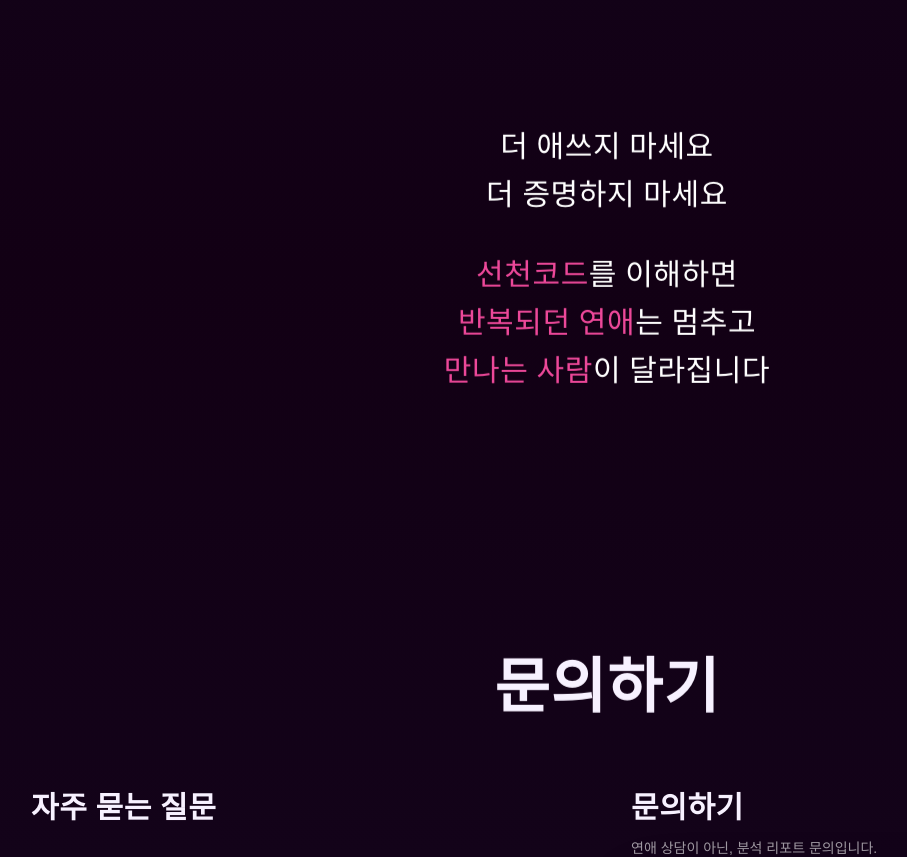
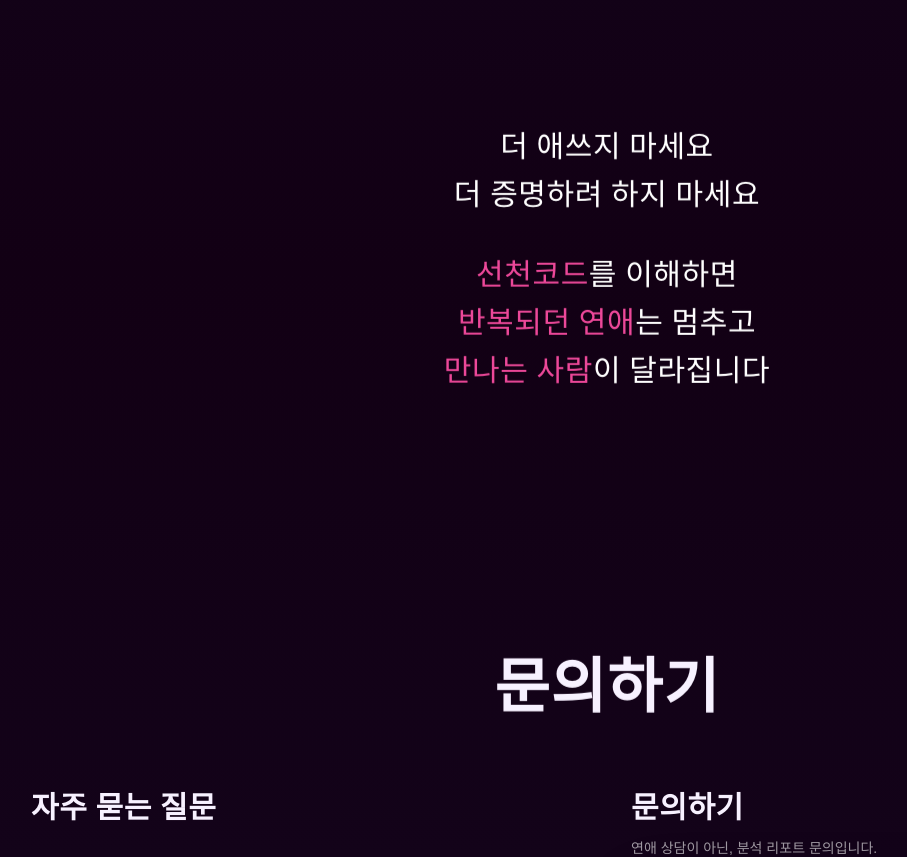
Before and after one commit to woolbo100/buzasun, a Next.js app: page / in a window 1280 px wide. Shown: the part 5480-6337 px from the top of the page, without its empty margins (33-940 px from the left). Built offline with nearby package versions, Linux system fonts and the light colour scheme.

Commit message:
update design

```diff
--- a/components/Contact.tsx
+++ b/components/Contact.tsx
@@ -55,7 +55,7 @@ export default function Contact() {
                     }}
                   >
                     더 애쓰지 마세요<br />
-                    더 증명하지 마세요
+                    더 증명하려 하지 마세요
                   </p>
                 </div>
 
```
